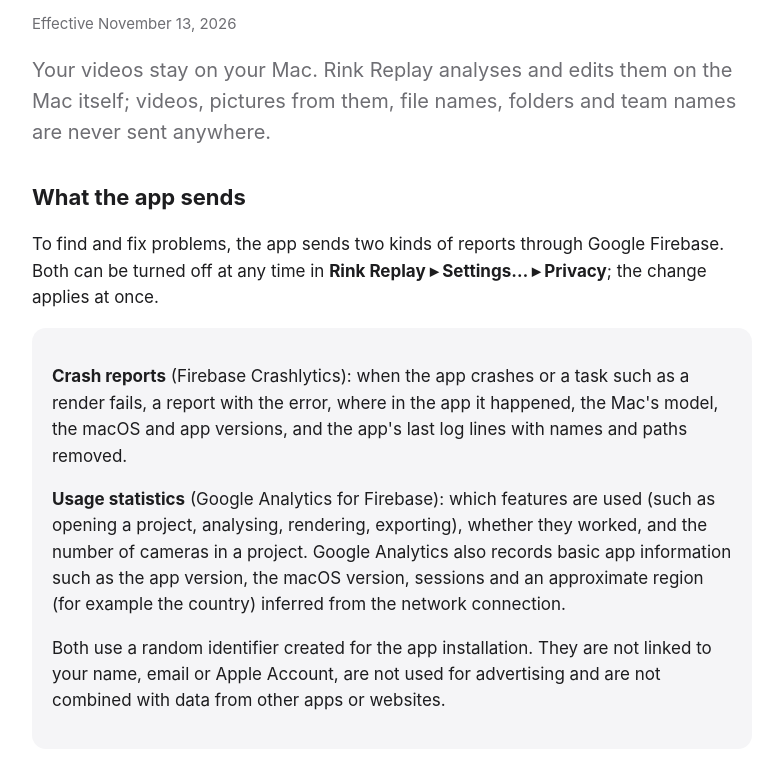
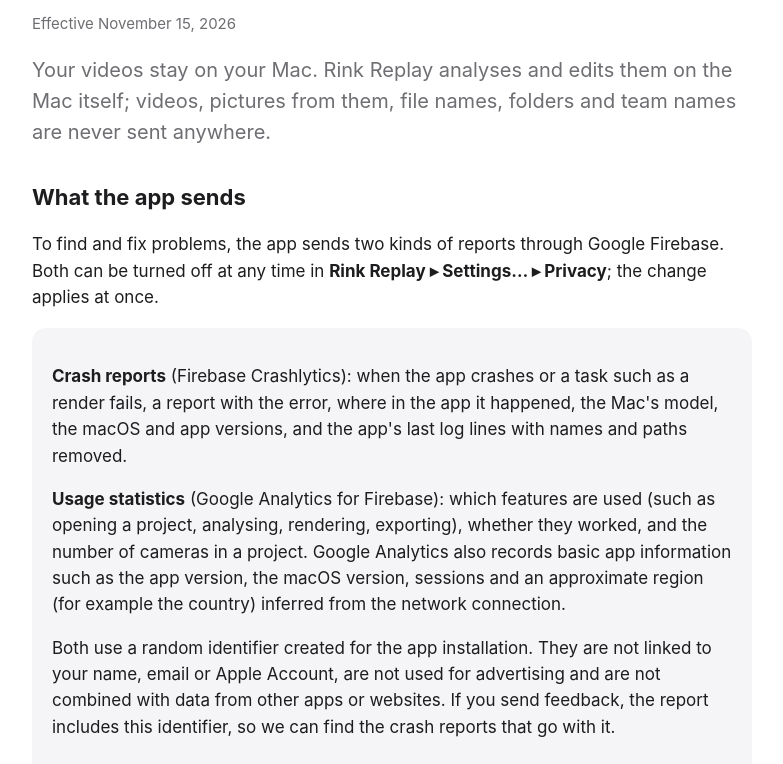
Before and after one commit to Macdrive/rink-replay, a plain HTML site: page privacy.html in a window 1280 px wide. Shown: the part 174-938 px from the top of the page, without its empty margins (248-1031 px from the left). Drawn offline with Linux system fonts and the light colour scheme.

Commit message:
Privacy: feedback reports include the installation identifier

```diff
--- a/privacy.html
+++ b/privacy.html
@@ -11,7 +11,7 @@
 <nav><a href="support.html">Support</a><a href="privacy.html">Privacy</a><a href="terms.html">Terms</a></nav></header>
 <main>
 <h1>Privacy Policy</h1>
-<p class="muted">Effective November 13, 2026</p>
+<p class="muted">Effective November 15, 2026</p>
 <p class="lead">Your videos stay on your Mac. Rink Replay analyses and edits them on the Mac itself; videos, pictures from them, file names, folders and team names are never sent anywhere.</p>
 
 <h2>What the app sends</h2>
@@ -19,7 +19,7 @@
 <div class="card">
 <p><strong>Crash reports</strong> (Firebase Crashlytics): when the app crashes or a task such as a render fails, a report with the error, where in the app it happened, the Mac's model, the macOS and app versions, and the app's last log lines with names and paths removed.</p>
 <p><strong>Usage statistics</strong> (Google Analytics for Firebase): which features are used (such as opening a project, analysing, rendering, exporting), whether they worked, and the number of cameras in a project. Google Analytics also records basic app information such as the app version, the macOS version, sessions and an approximate region (for example the country) inferred from the network connection.</p>
-<p>Both use a random identifier created for the app installation. They are not linked to your name, email or Apple Account, are not used for advertising and are not combined with data from other apps or websites.</p>
+<p>Both use a random identifier created for the app installation. They are not linked to your name, email or Apple Account, are not used for advertising and are not combined with data from other apps or websites. If you send feedback, the report includes this identifier, so we can find the crash reports that go with it.</p>
 </div>
 <p>The app also downloads settings from Firebase Remote Config (such as a message on the start screen); this sends nothing about you beyond what's needed to fetch them.</p>
 <p>Google processes this data on our behalf; see <a href="https://firebase.google.com/support/privacy">Firebase privacy and security</a>.</p>
```
